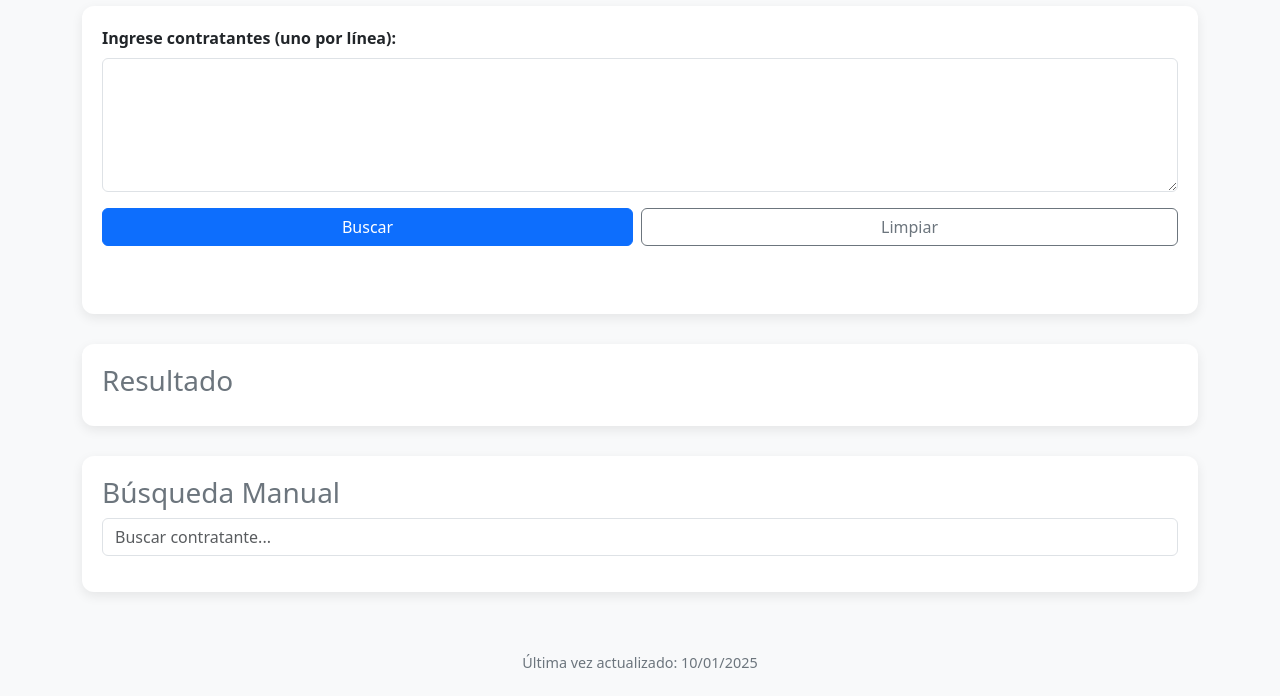
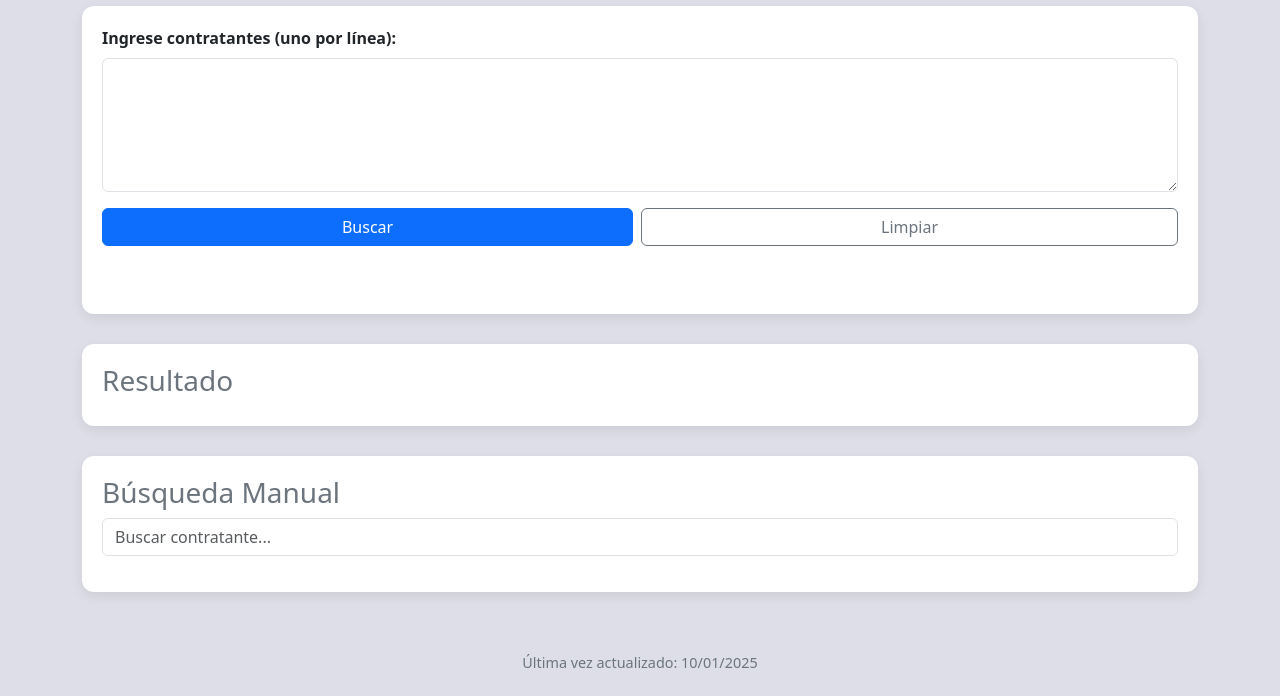
Before and after one commit to AErraez/Segmentacion, a website with bundled scripts: page index.html in a window 1280 px wide. Shown: the part 104-800 px from the top of the page. Built offline with nearby package versions, Linux system fonts and the light colour scheme.

Commit message:
Update index.html

```diff
--- a/index.html
+++ b/index.html
@@ -39,7 +39,10 @@
     }
     .contratante-but {
     font-size: 0.85rem;
-  }
+    }
+    body {
+    background-color: rgb(221 222 231);
+    }
   </style>
 </head>
 <body>
```
